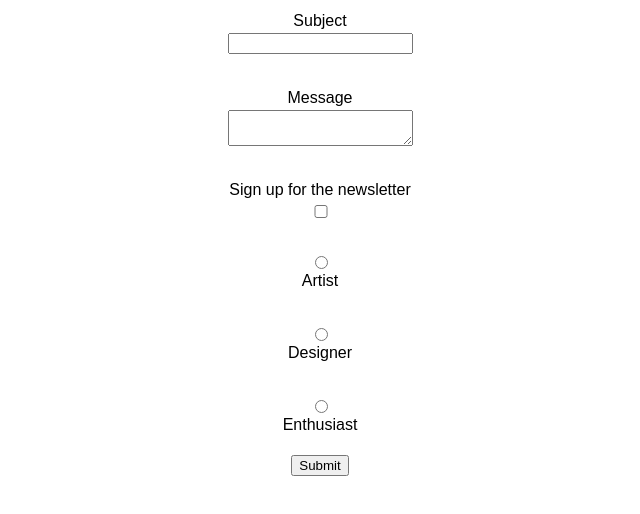
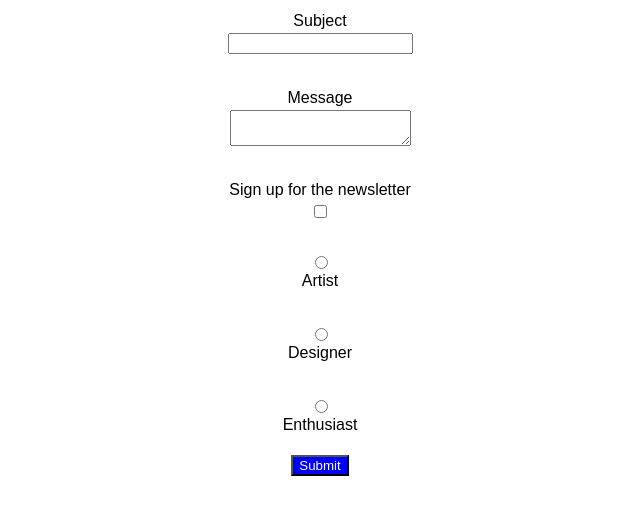
Before and after one commit to skinnybeans17/css-assessment, a plain HTML site: page index.html in a window 1280 px wide. Shown: the part 2038-2552 px from the top of the page, without its empty margins (320-960 px from the left). Drawn offline with Linux system fonts and the light colour scheme.

Commit message:
few fixes

```diff
--- a/index.html
+++ b/index.html
@@ -224,6 +224,12 @@
 					flex-direction: column;
 					justify-content: space-between;
 					padding: 1rem;
+					align-items: center;
+				}
+
+				#contact > div > form > button {
+					background-color: blue;
+					color: white;
 				}
 
 				@keyframes move {
```
